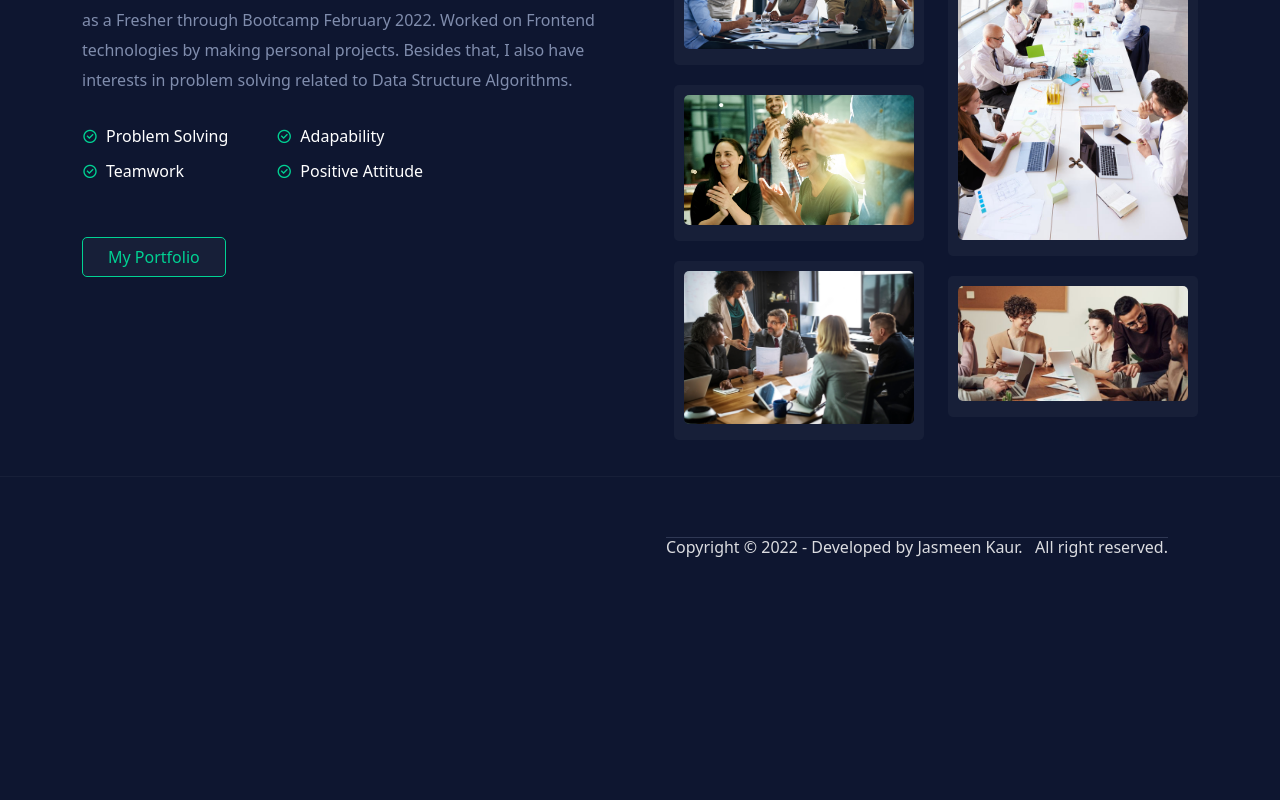
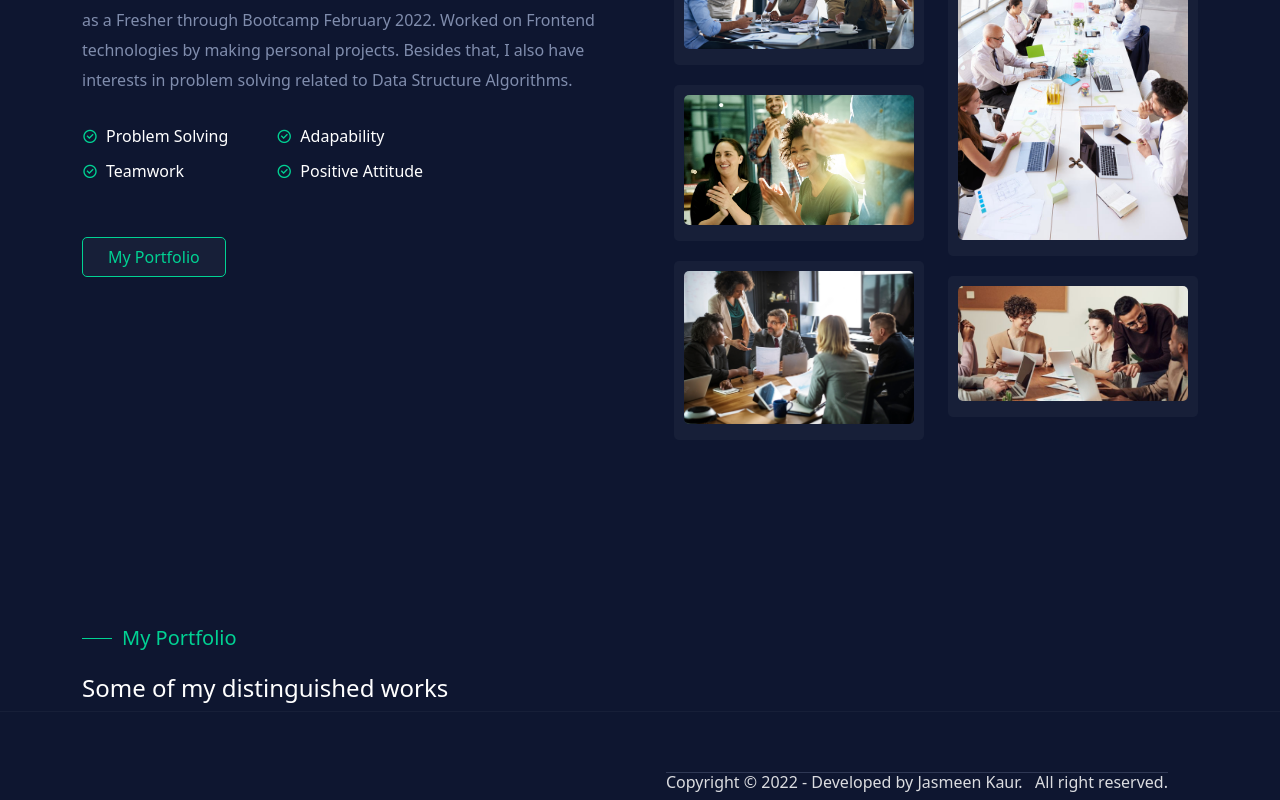
Before and after one commit to jasmeenkaurttn/portefeuille, a Next.js app: page / in a window 1280 px wide. Shown: the part 1219-2019 px from the top of the page. Before the commit the page ends 1784 px from the top, so only its background shows below. Built offline with nearby package versions, Linux system fonts and the light colour scheme.

Commit message:
added portfolio section

```diff
--- a/components/Header/Header.jsx
+++ b/components/Header/Header.jsx
@@ -39,7 +39,7 @@ const Header = () => {
 
 
         {/* ====== nav menu ============ */}
-        <div className={`${classes.naigation}`}>
+        <div className={`${classes.navigation}`}>
           <div className={`${classes.nav_menu}`}>
             {NAV__LINK.map((item, index) => (
               <Link href={item.path} key={index}>{item.display}</Link>
--- /dev/null
+++ b/components/UI/Portfolio.jsx
@@ -0,0 +1,25 @@
+import React from 'react'
+import { Container, Row, Col } from 'reactstrap'
+import SectionSubtitle from './SectionSubtitle'
+import PortfolioItem from './PortfolioItem'
+
+const Portfolio = () => {
+  return <section id='portfolio'>
+    <Container>
+      <Row>
+        <Col lg='6' md='6'>
+            <SectionSubtitle subtitle='My Portfolio'/>
+            <h4 className='mt-4'>Some of my distinguished works</h4>
+        </Col>
+
+        <Col lg='6' md='6'>
+          <div>
+
+          </div>
+        </Col>
+      </Row>
+    </Container>
+  </section>
+}
+
+export default Portfolio
--- /dev/null
+++ b/components/UI/PortfolioItem.jsx
@@ -0,0 +1,34 @@
+import React from 'react'
+import classes from '../../styles/portfolio-item.module.css'
+import Image from "next/image"
+import Link from "next/link"
+
+const PortfolioItem = (props) => {
+  const { title, img, githubUrl, keyword } = props.item
+  return (
+    <div className={`${classes.portfolio_item}`}>
+      <div>
+        <h6>{title}</h6>
+        {
+          keyword.map((item, index) => (
+            <span className={`${classes.portfolio_keyword}`} key={index}>
+              {item}
+            </span>
+          ))
+        }
+      </div>
+
+      <div className={`${classes.portfolio_img}`}>
+        <Image alt="portfolio-img" src={img} width='380' height='250'/>
+      </div>
+
+      <div className={`${classes.portfolio_url}`}>
+        <button className='primary_btn'>
+          <Link href={githubUrl}><i className="ri-link-m"></i></Link>
+        </button>
+      </div>
+    </div>
+  )
+}
+
+export default PortfolioItem
--- a/pages/index.js
+++ b/pages/index.js
@@ -2,6 +2,7 @@ import { Fragment } from 'react'
 import Hero from '../components/UI/Hero'
 import Services from '../components/UI/Services'
 import About from '../components/UI/About'
+import Portfolio from '../components/UI/Portfolio'
 
 export default function Home() {
   return (
@@ -9,6 +10,7 @@ export default function Home() {
       <Hero />
       <Services />
       <About />
+      <Portfolio />
     </Fragment>
   )
 }
--- a/styles/globals.css
+++ b/styles/globals.css
@@ -86,3 +86,13 @@ footer {
     background: black;
   }
 }
+
+::-webkit-scrollbar {
+  width: 10px;
+  background: #808dad;
+}
+
+::-webkit-scrollbar-thumb {
+  border-radius: 2em;
+  background: #171f38;
+}
```
Also changed, not shown: components/data/portfolio.js (added, +44 -0 lines), styles/portfolio-item.module.css (added).
